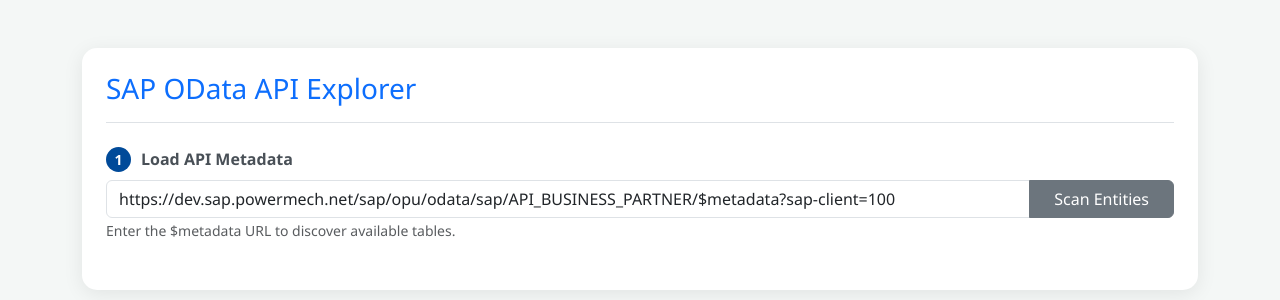
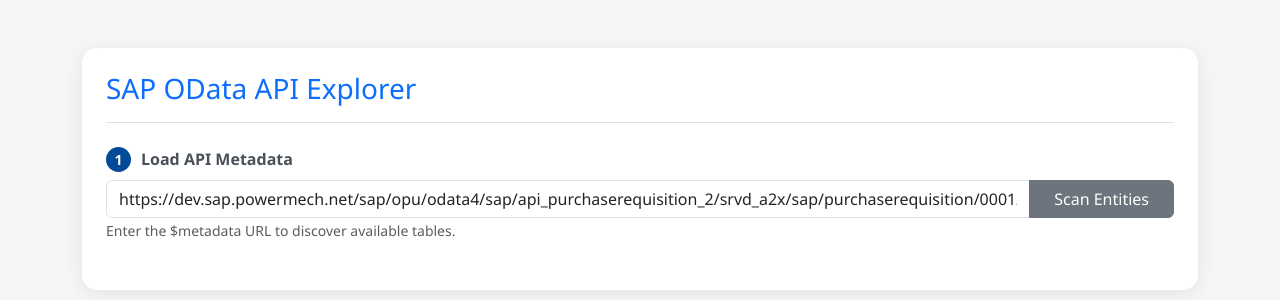
Before and after one commit to moonartshorts-cloud/APITESTER110, a Flask app: page / in a window 1280 px wide. Shown: the top 300 px of the page. Run offline with Flask 3, Linux system fonts and the light colour scheme.

Commit message:
Update index.html

```diff
--- a/templates/index.html
+++ b/templates/index.html
@@ -24,7 +24,7 @@
                 <label class="section-header mb-2"><span class="step-badge">1</span> Load API Metadata</label>
                 <div class="input-group">
                     <input type="text" id="metadataUrl" class="form-control" placeholder="Paste SAP Metadata URL here..."
-                           value="https://dev.sap.powermech.net/sap/opu/odata/sap/API_BUSINESS_PARTNER/$metadata?sap-client=100">
+                           value="https://dev.sap.powermech.net/sap/opu/odata4/sap/api_purchaserequisition_2/srvd_a2x/sap/purchaserequisition/0001/$metadata?sap-client=110">
                     <button class="btn btn-secondary px-4" id="btnScan" onclick="scanEntities()">Scan Entities</button>
                 </div>
                 <small class="text-muted">Enter the $metadata URL to discover available tables.</small>
```
